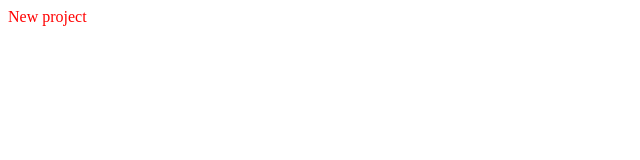
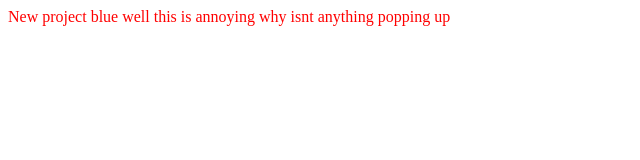
Before and after one commit to Zephtwopoint0/projectOne, a plain HTML site: page index.html in a window 1280 px wide. Shown: the whole page, without its empty margins (0-640 px from the left). Drawn offline with Linux system fonts and the light colour scheme.

Commit message:
thought i had messed up the commands

```diff
--- a/index.html
+++ b/index.html
@@ -8,7 +8,7 @@
     <link rel="stylesheet" href="styles.css">
 </head>
 <body>
-    New project
-
+    New project blue
+    well this is annoying why isnt anything popping up
 </body>
 </html>
```
